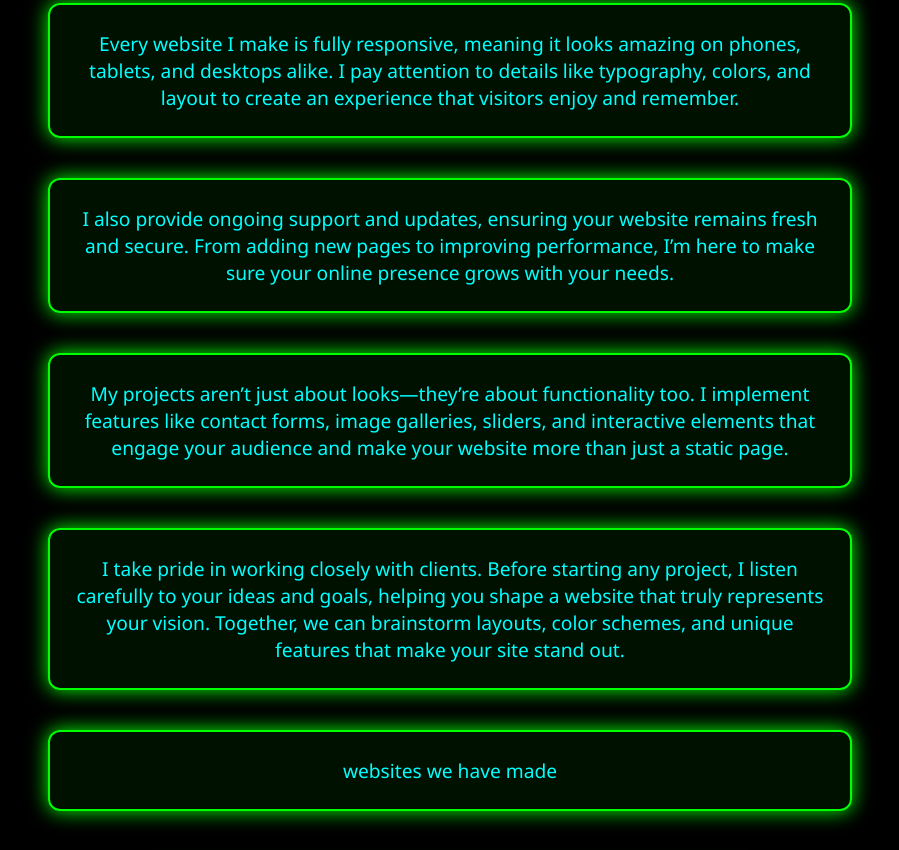
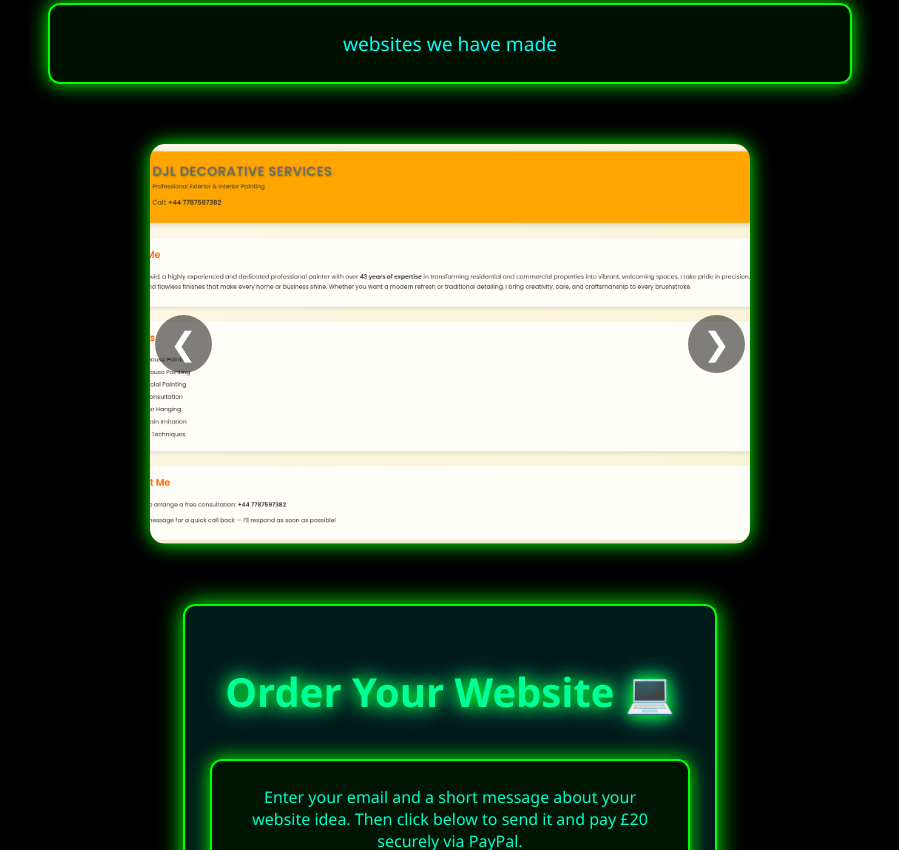
Before and after one commit to ThatGuyCodes605/imakewebsitesforyou, a plain HTML site: page index.html in a window 1280 px wide. Shown: the part 570-1420 px from the top of the page, without its empty margins (190-1089 px from the left). Drawn offline with nearby package versions, Linux system fonts and the light colour scheme; a script that the page names is missing.

Commit message:
Remove redundant service descriptions from index.html
Removed several paragraphs describing web design services.

```diff
--- a/index.html
+++ b/index.html
@@ -25,27 +25,6 @@
     I design and build everything using HTML, CSS, and JavaScript. I focus on clean design, smooth performance, and
     making each site work perfectly on any device. Whether you need a portfolio, a blog, or a fun, creative project,
     I can bring your ideas to life on the web.
-  </p>
-
-  <p>
-    Every website I make is fully responsive, meaning it looks amazing on phones, tablets, and desktops alike. I pay
-    attention to details like typography, colors, and layout to create an experience that visitors enjoy and remember.
-  </p>
-
-  <p>
-    I also provide ongoing support and updates, ensuring your website remains fresh and secure. From adding new pages to improving
-    performance, I’m here to make sure your online presence grows with your needs.
-  </p>
-
-  <p>
-    My projects aren’t just about looks—they’re about functionality too. I implement features like contact forms, image
-    galleries, sliders, and interactive elements that engage your audience and make your website more than just a static page.
-  </p>
-
-  <p>
-    I take pride in working closely with clients. Before starting any project, I listen carefully to your ideas and goals,
-    helping you shape a website that truly represents your vision. Together, we can brainstorm layouts, color schemes, and
-    unique features that make your site stand out.
   </p>
       <p>websites we have made</p>
 
```
